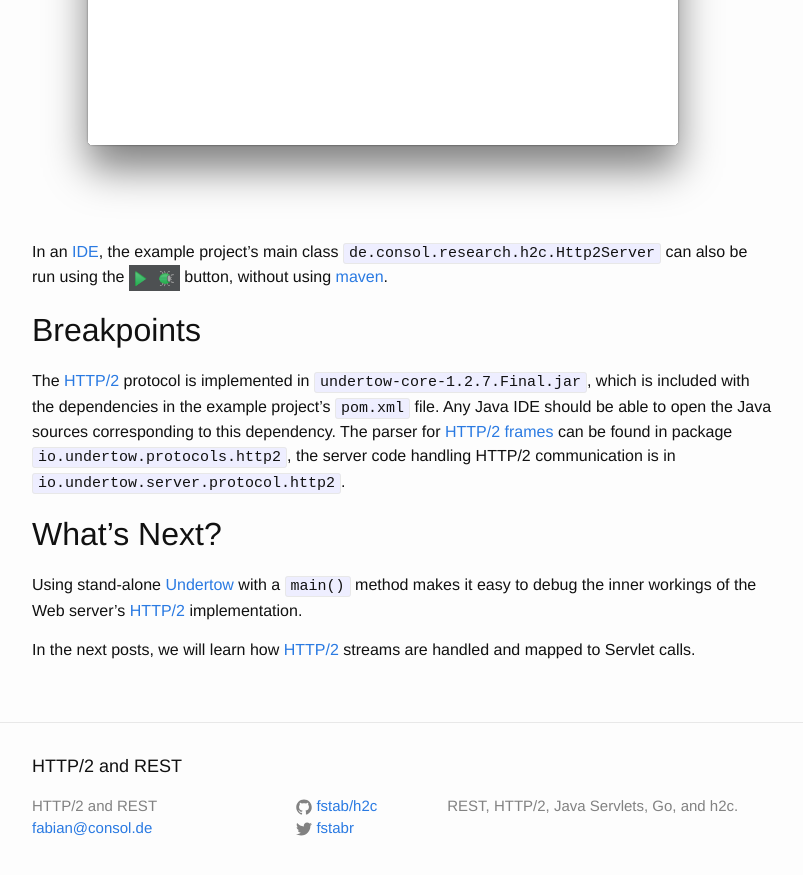
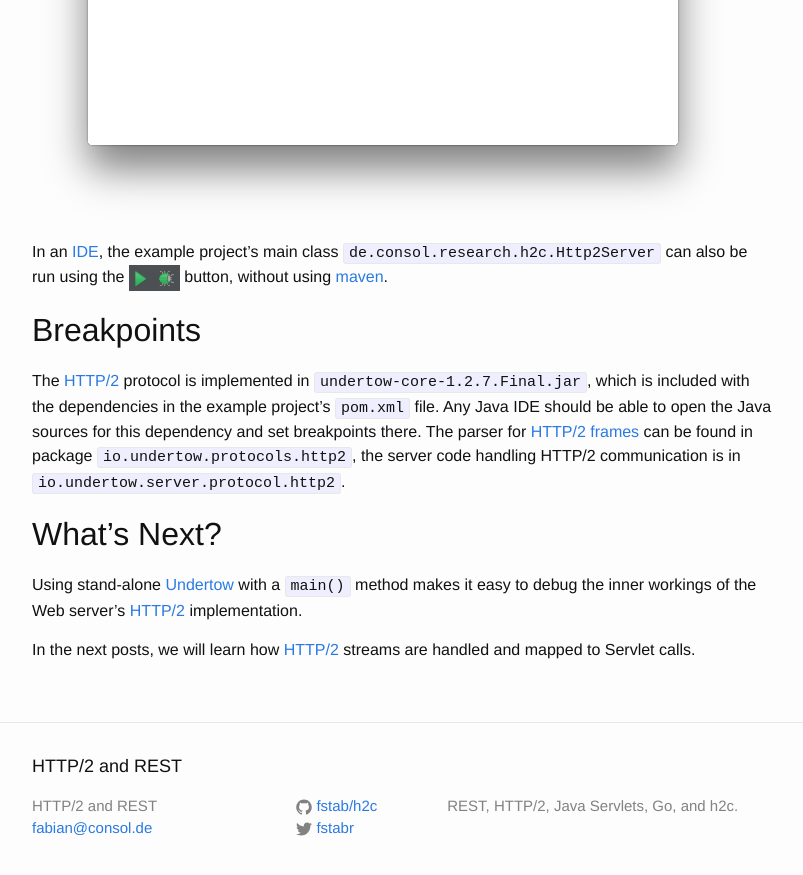
Before and after one commit to fstab/h2c, a Jekyll site: the page built from _posts/2015-06-18-how-to-debug-the-wildfly-http2-stack.markdown, in a window 1280 px wide and 900 px high, scrolled down 1075 px. Shown: the top 875 px of the window, without its empty margins (238-1041 px from the left). Built offline with Jekyll 4.4.1, drawn with Linux system fonts in a browser that asks for light colours; comment, search, counter and statistics services are not loaded.

Commit message:
Updated 'How to Debug Wildfly's HTTP/2 Stack'

```diff
--- a/_posts/2015-06-18-how-to-debug-the-wildfly-http2-stack.markdown
+++ b/_posts/2015-06-18-how-to-debug-the-wildfly-http2-stack.markdown
@@ -45,7 +45,7 @@ Breakpoints
 -----------
 
 The [HTTP/2] protocol is implemented in `undertow-core-1.2.7.Final.jar`, which is included with the dependencies in the example project's `pom.xml` file.
-Any Java IDE should be able to open the Java sources corresponding to this dependency.
+Any Java IDE should be able to open the Java sources for this dependency and set breakpoints there.
 The parser for [HTTP/2 frames] can be found in package `io.undertow.protocols.http2`, the server code handling HTTP/2 communication is in `io.undertow.server.protocol.http2`.
 
 What's Next?
```
